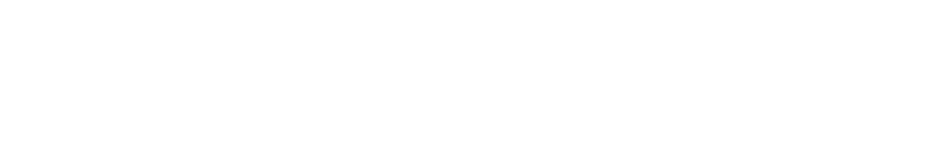
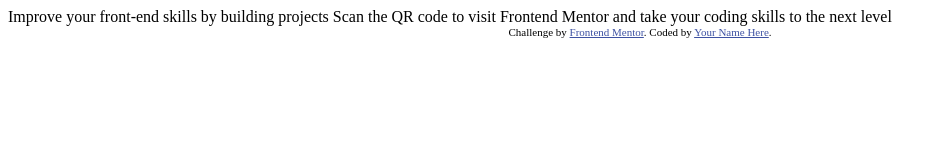
Before and after one commit to youns-nibras/web_dev, a plain HTML site: page index.html in a window 1280 px wide. Shown: the whole page, without its empty margins (0-947 px from the left). Drawn offline with Linux system fonts and the light colour scheme.

Commit message:
add nececary files

```diff
--- a/index.html
+++ b/index.html
@@ -1,16 +1,28 @@
 <!DOCTYPE html>
 <html lang="en">
+<head>
+  <meta charset="UTF-8">
+  <meta name="viewport" content="width=device-width, initial-scale=1.0"> <!-- displays site properly based on user's device -->
 
-<head>
-    <meta charset="UTF-8">
-    <meta name="viewport" content="width=device-width, initial-scale=1.0">
-    <title>Document</title>
+  <link rel="icon" type="image/png" sizes="32x32" href="./images/favicon-32x32.png">
+
+  <title>Frontend Mentor | QR code component</title>
+
+  <!-- Feel free to remove these styles or customise in your own stylesheet 👍 -->
+  <style>
+    .attribution { font-size: 11px; text-align: center; }
+    .attribution a { color: hsl(228, 45%, 44%); }
+  </style>
 </head>
-
 <body>
 
+  Improve your front-end skills by building projects
 
-    <SCript src="main.js"></SCript>
+  Scan the QR code to visit Frontend Mentor and take your coding skills to the next level
+
+  <div class="attribution">
+    Challenge by <a href="https://www.frontendmentor.io?ref=challenge" target="_blank">Frontend Mentor</a>.
+    Coded by <a href="#">Your Name Here</a>.
+  </div>
 </body>
-
 </html>
```
Also changed, not shown: design/desktop-design.jpg (added), design/mobile-design.jpg (added), images/favicon-32x32.png (added), images/image-qr-code.png (added), preview.jpg (added), 4 other files.
